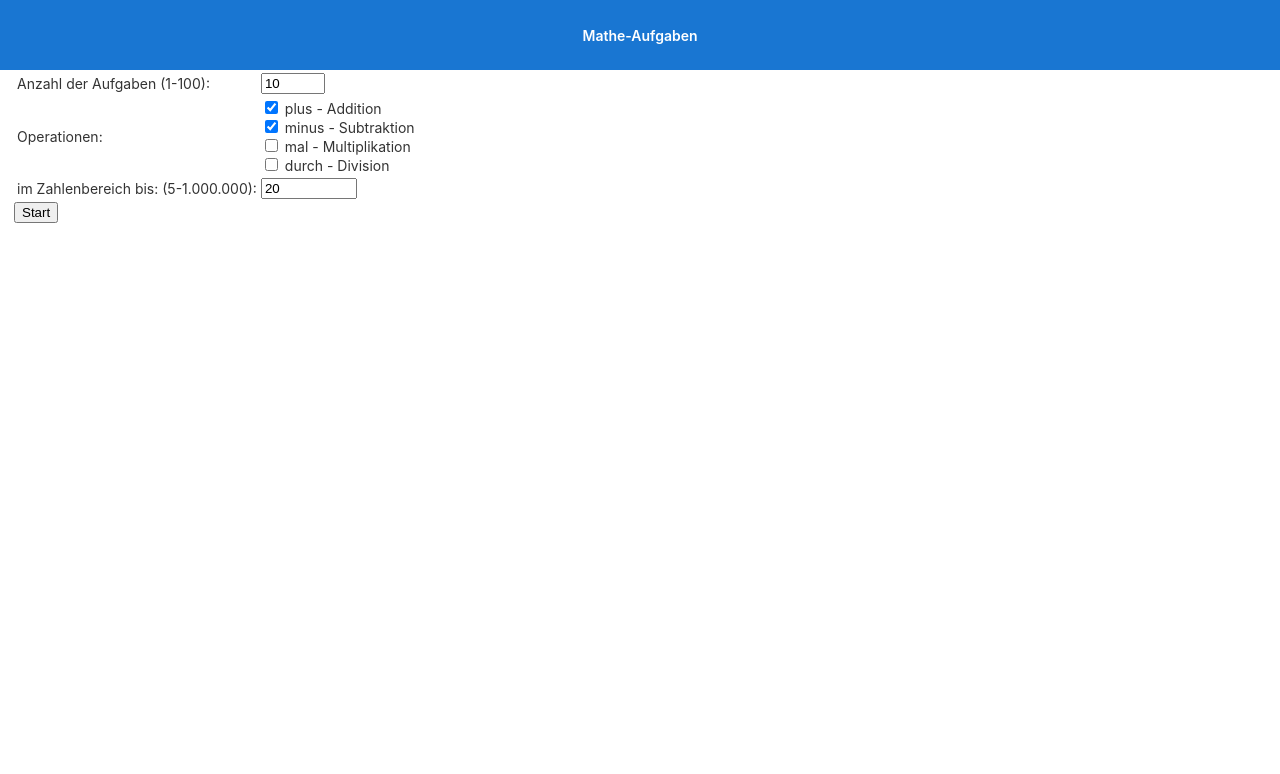
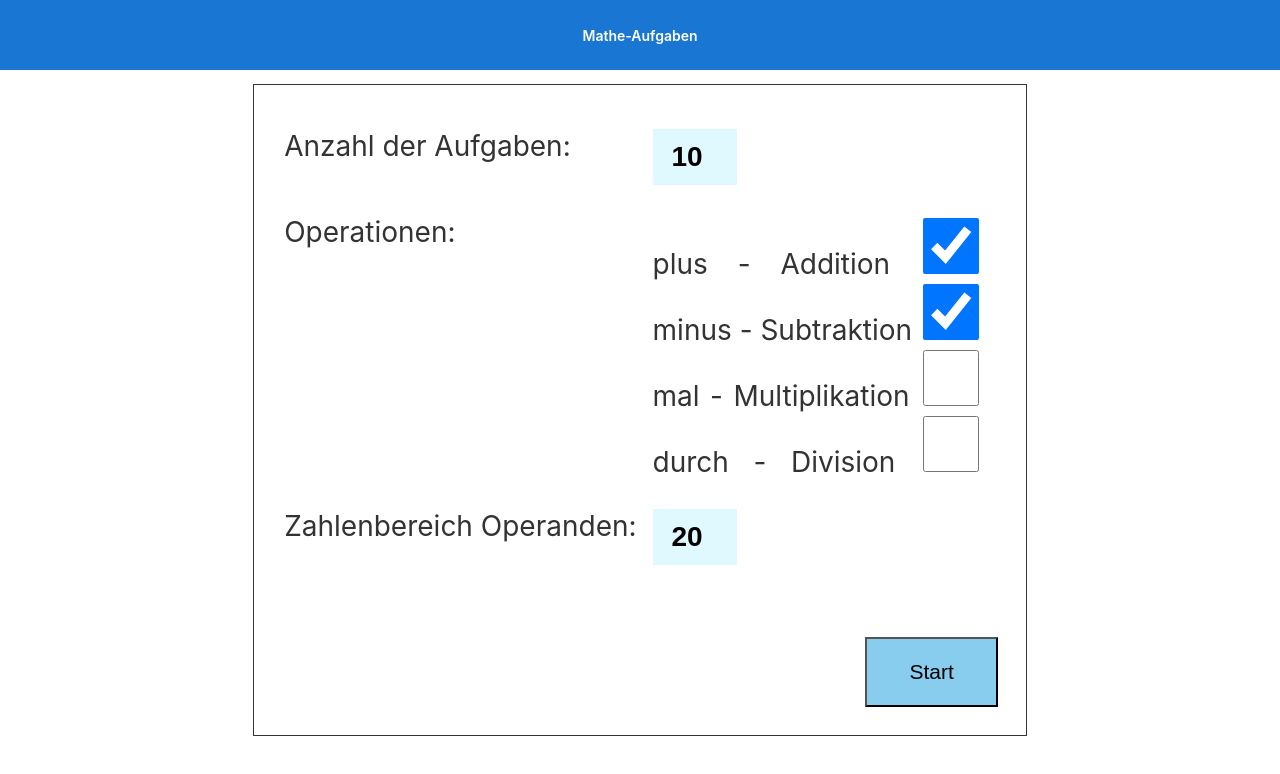
Before and after one commit to kaizickmann/tutorial-math-exercise, an Angular app: page /start in a window 1280 px wide. Shown: the top 774 px of the page. Built offline with nearby package versions, Linux system fonts and the light colour scheme.

Commit message:
Styled the start page.

```diff
--- a/src/app/start/start.component.css
+++ b/src/app/start/start.component.css
@@ -0,0 +1,49 @@
+:host {
+    margin: 1em auto 0;
+}
+
+.start {
+    border: 1px solid;
+    padding: 1em;
+    text-align: left;
+    justify-content: center;
+    font-size: 2em;
+}
+
+td {
+    padding: .5em 0;
+}
+
+td:first-child {
+    vertical-align: top;
+    padding-right: .5em;
+}
+
+input {
+    background-color: #e0f8ff;
+    border: none;
+    text-align: center;
+    padding: 0;
+    width: 3em;
+    height: 2em;
+    font-size: 1em;
+    font-weight: bold;
+}
+input[type="checkbox"] {
+    margin-left: -.4em;
+}
+
+.buttonBar {
+    text-align: right;
+    margin-top: 2em;
+}
+
+.buttonBar button {
+    background-color: #8ce;
+    padding: 1em 2em;
+    font-size: .75em;
+}
+
+.buttonBar button:hover {
+    background-color: #cef;
+}
--- a/src/app/start/start.component.html
+++ b/src/app/start/start.component.html
@@ -1,35 +1,31 @@
 <div class="start">
     <table>
         <tr>
+            <td>Anzahl der Aufgaben:</td>
             <td>
-                <label for="taskCount">Anzahl der Aufgaben (1-100):</label>
-            </td>
-            <td>
-                <input type="number" id="taskCount" [(ngModel)]="taskCount" min="1" max="100">
+                <input type="number" [(ngModel)]="taskCount" min="1" max="100" title="1 - 100">
             </td>
         </tr>
         <tr>
-            <td>
-                <label for="operations">Operationen:</label>
-            </td>
-            <td>
+            <td>Operationen:</td>
+            <td style="text-align-last: justify;">
                 <div *ngFor="let opItem of operations">
-                    <input type="checkbox" id="{{opItem.name}}" name="{{opItem.name}}" [checked]="opItem.checked" (change)="changeOpItem(opItem, $event)">
-                    <label for="{{opItem.name}}">
-                        {{opItem.name}}
-                    </label>
+                    {{opItem.name}}
+                    <input type="checkbox" name="{{opItem.name}}" [checked]="opItem.checked"
+                        (change)="changeOpItem(opItem, $event)">
                 </div>
             </td>
         </tr>
         <tr>
+            <td>Zahlenbereich Operanden: </td>
             <td>
-                <label for="operandMax">im Zahlenbereich bis: (5-1.000.000):</label>
-            </td>
-            <td>
-                <input type="number" id="operandMax" [(ngModel)]="operandMax" min="5" max="1000000">
+                <input type="number" id="operandMax" [(ngModel)]="operandMax" min="5" max="1000000"
+                    title="5 - 1.000.000">
             </td>
         </tr>
     </table>
 
-    <button type="button" (click)="startTasks()" [disabled]="!isStartable()">Start</button>
+    <div class="buttonBar">
+        <button type="button" (click)="startTasks()" [disabled]="!isStartable()">Start</button>
+    </div>
 </div>
```
